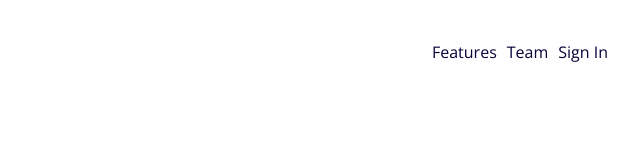
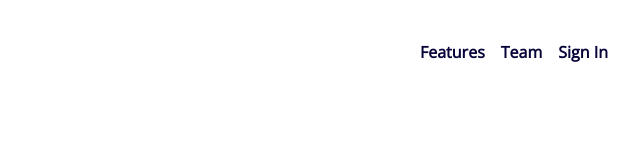
Before and after one commit to simplyJC/fylo-landing-page-with-two-column-layout-master, a plain HTML site: page index.html in a window 1280 px wide. Shown: the top 165 px of the page, 640-1280 px from the left. Drawn offline with nearby package versions, Linux system fonts and the light colour scheme.

Commit message:
update readme

```diff
--- a/app/scss/components/_navigation-bar.scss
+++ b/app/scss/components/_navigation-bar.scss
@@ -5,8 +5,7 @@
   margin: 1.5rem auto;
   justify-content: space-between;
   padding: 0 2rem;
-  max-width:80rem;
-
+  max-width: 80rem;
 
   &__logo {
     &-container {
@@ -17,13 +16,27 @@
   &__links {
     display: flex;
     list-style-type: none;
-    gap: 10px;
-    & a{
+    gap: 1rem;
+    font-weight: bold;
+    & a {
+      position: relative;
       text-decoration: none;
       color: $clr-primary-dark-blue;
-      &:hover{
-        color: $clr-accent-moderate-cyan;
-        text-decoration: underline;
+      &::before {
+        content: '';
+        position: absolute;
+        display: block;
+        width: 100%;
+        height: 3px;
+        bottom: -5px;
+        left: 0;
+        background-color: $clr-accent-moderate-cyan;
+        transform: scaleX(0);
+        transition: transform 0.3s ease;
+      }
+
+      &:hover::before {
+        transform: scaleX(1);
       }
     }
   }
--- a/app/scss/layout/_cta.scss
+++ b/app/scss/layout/_cta.scss
@@ -31,6 +31,7 @@
   &__email {
     width: 100%;
     margin: 2rem 0 0 0;
+    outline: none;
     &::placeholder {
       font-size: 0.8rem;
       padding-left: 1rem;
--- a/app/scss/layout/_hero.scss
+++ b/app/scss/layout/_hero.scss
@@ -49,6 +49,7 @@
     height: 40px;
     padding-inline: 1rem;
     border-radius: 0.2rem;
+    outline: none;
 
     &::placeholder {
       font-size: 0.8rem;
--- a/index.html
+++ b/index.html
@@ -23,13 +23,13 @@
       <div class="header__logo-container">
         <a href="#"><img class="header__logo" src="/images/logo.svg" alt="Logo" aria-label="Go to Homepage" /></a>
       </div>
-      <navigation class="header__navigation">
+      <nav class="header__navigation">
         <ul class="header__links">
           <li class="header__link"><a href="#">Features</a></li>
           <li class="header__link"><a href="#">Team</a></li>
           <li class="header__link"><a href="#">Sign In</a></li>
         </ul>
-      </navigation>
+      </nav>
     </header>
 
     <main class="">
```
Also changed, not shown: dist/main.css, screenshot.jpg (added), 3 other files.
